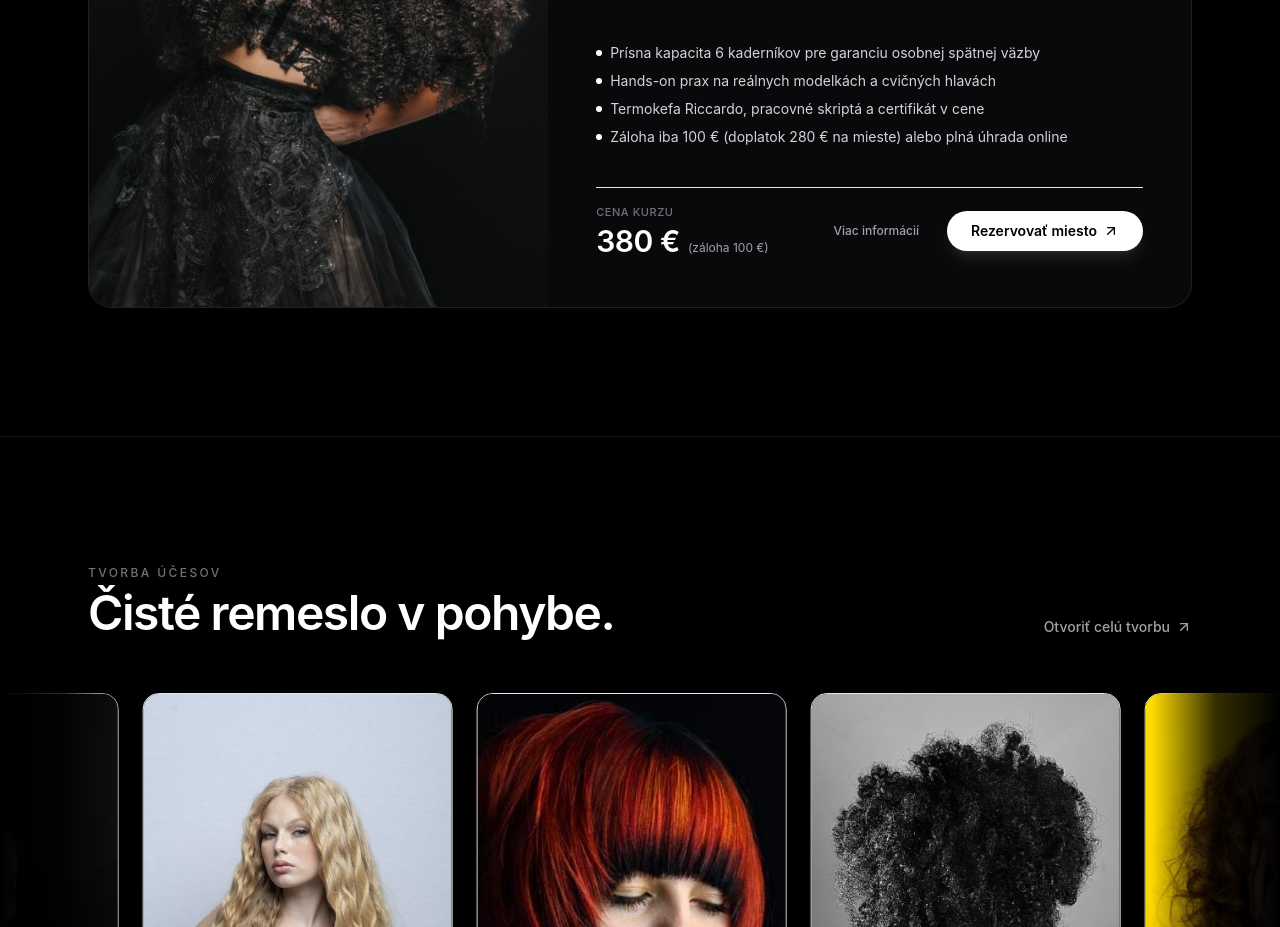
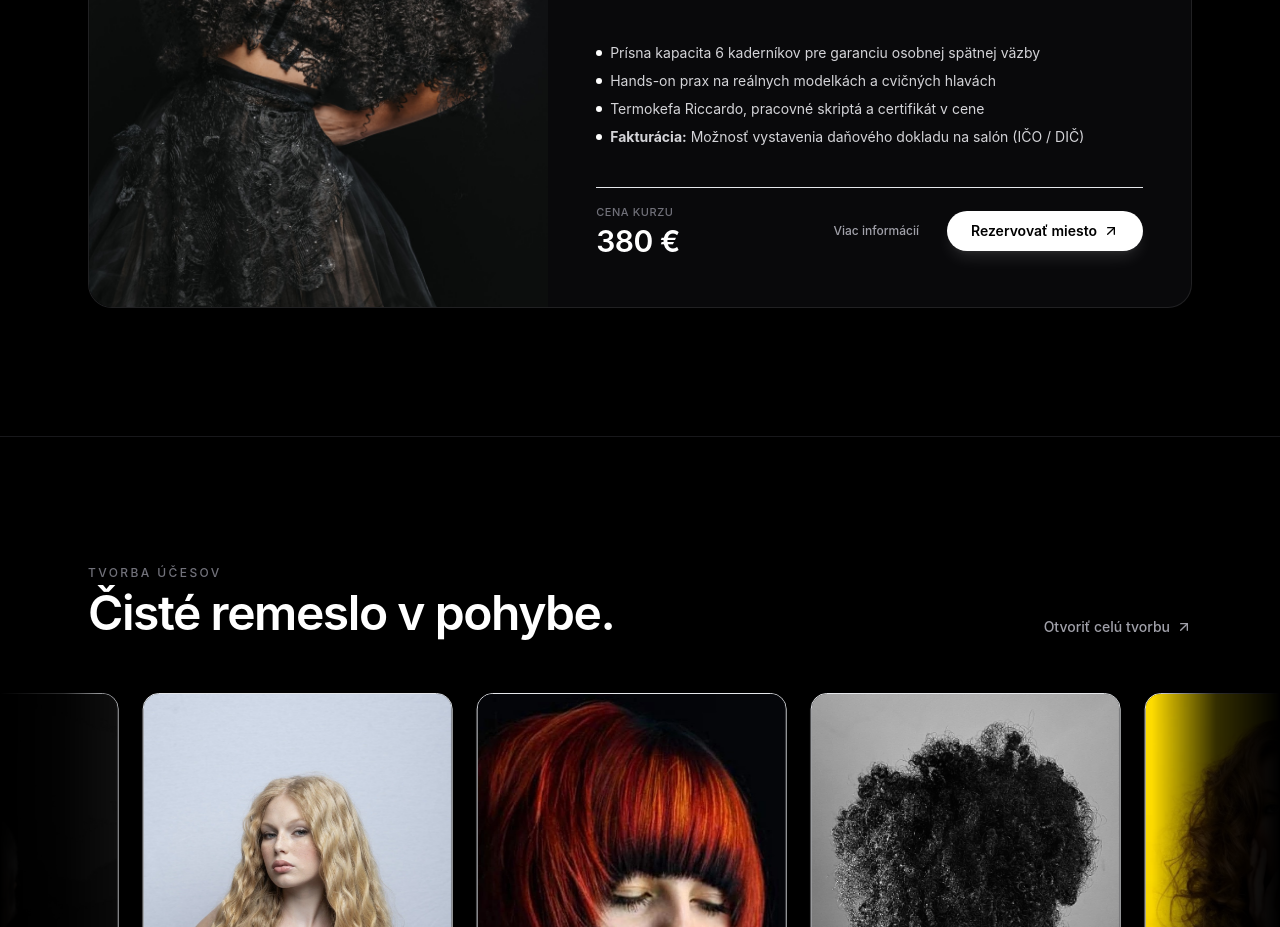
Before and after one commit to mttn214/Riccardo, a React (Vite) app: page / in a window 1280 px wide. Shown: the part 1900-2827 px from the top of the page. Built offline with nearby package versions, Linux system fonts and the light colour scheme; no server answers.

Commit message:
Odstranenie textu zaloha 100 EUR pri cenach kurzov

```diff
--- a/src/components/SeminarDetailModal.tsx
+++ b/src/components/SeminarDetailModal.tsx
@@ -203,7 +203,7 @@ export const SeminarDetailModal: React.FC<SeminarDetailModalProps> = ({
               <div className="pt-2 flex flex-col sm:flex-row items-center justify-between gap-3 bg-zinc-950/70 p-4 rounded-2xl">
                 <div className="text-xs text-zinc-300 flex items-center gap-2">
                   <span className="w-2 h-2 rounded-full bg-emerald-400 animate-pulse flex-shrink-0" />
-                  <span>Práve si tento termín prezerajú ďalší stylisti • Možnosť zaistenia zálohou 100 €</span>
+                  <span>Práve si tento termín prezerajú ďalší stylisti • Zostávajú posledné voľné kreslá</span>
                 </div>
 
                 <button
@@ -357,9 +357,6 @@ export const SeminarDetailModal: React.FC<SeminarDetailModalProps> = ({
                       <span className="text-3xl font-black text-white tracking-tight block">
                         {formatPrice(tier.priceEUR, currency)}
                       </span>
-                      <span className="text-[10px] text-zinc-400 block font-mono">
-                        Možnosť platby zálohy 100 € (doplatok na mieste)
-                      </span>
                     </div>
 
                     <p className="text-xs text-zinc-300 leading-relaxed font-normal">
--- a/src/components/SeminarsSection.tsx
+++ b/src/components/SeminarsSection.tsx
@@ -129,9 +129,6 @@ export const SeminarsSection: React.FC<SeminarsSectionProps> = ({
                         <span className="text-2xl sm:text-3xl font-semibold text-white tracking-tight whitespace-nowrap">
                           {formatPrice(seminar.tiers[0]?.priceEUR || 380, currency)}
                         </span>
-                        <span className="text-xs text-zinc-400 font-normal whitespace-nowrap">
-                          (záloha 100 €)
-                        </span>
                       </div>
                     </div>
 
--- a/src/pages/HomePage.tsx
+++ b/src/pages/HomePage.tsx
@@ -177,7 +177,7 @@ export const HomePage: React.FC<HomePageProps> = ({ onOpenBooking, onSelectPortf
                       </div>
                       <div className="flex items-center gap-2">
                         <span className="w-1.5 h-1.5 rounded-full bg-white flex-shrink-0" />
-                        <span>Záloha iba 100 € (doplatok 280 € na mieste) alebo plná úhrada online</span>
+                        <span><strong>Fakturácia:</strong> Možnosť vystavenia daňového dokladu na salón (IČO / DIČ)</span>
                       </div>
                     </div>
                   </div>
@@ -190,9 +190,6 @@ export const HomePage: React.FC<HomePageProps> = ({ onOpenBooking, onSelectPortf
                       <div className="flex items-baseline gap-2 mt-0.5">
                         <span className="text-2xl sm:text-3xl font-semibold text-white tracking-tight whitespace-nowrap">
                           {formatPrice(featuredSeminar.tiers[0]?.priceEUR || 380)}
-                        </span>
-                        <span className="text-xs text-zinc-400 font-normal whitespace-nowrap">
-                          (záloha 100 €)
                         </span>
                       </div>
                     </div>
```
